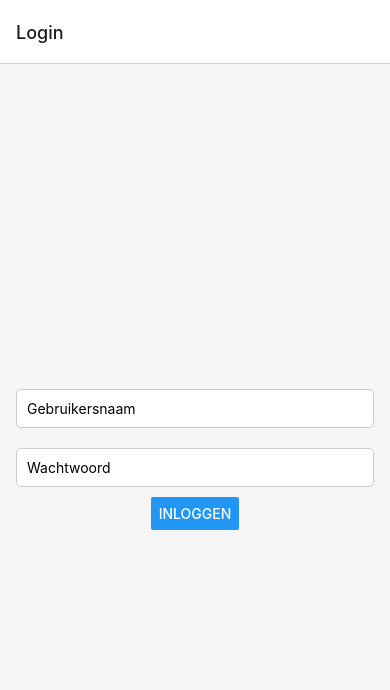
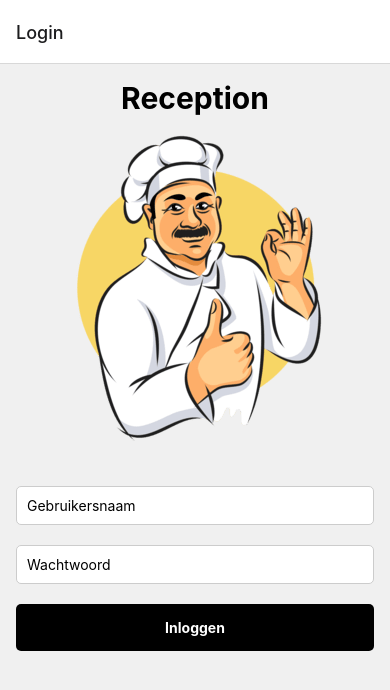
Before and after one commit to Sybe1/IKFRAM, a React Native app: screen /Login in a window 390 px wide. Shown: the top 690 px of the page. Built offline with nearby package versions, Linux system fonts and the light colour scheme.

Commit message:
FEAT: remake van loginscherm

```diff
--- a/screens/LoginScreen.js
+++ b/screens/LoginScreen.js
@@ -1,5 +1,16 @@
 import React, { useState } from 'react';
-import { StatusBar, TextInput, Button, View, Alert, Image, StyleSheet, AppRegistry } from 'react-native';
+import {
+    StatusBar,
+    TextInput,
+    Button,
+    View,
+    Alert,
+    Image,
+    StyleSheet,
+    AppRegistry,
+    Text,
+    TouchableOpacity
+} from 'react-native';
 import baseURL from '../config/apiConfig';
 import AsyncStorage from '@react-native-async-storage/async-storage';
 
@@ -48,6 +59,8 @@ export default function LoginScreen({ navigation }) {
     return (
         <View style={styles.container}>
             <StatusBar style="auto" />
+            <Text style={styles.titleText}>Reception</Text>
+            <Image source={require('../assets/chef.png')} />
             <TextInput
                 style={styles.input}
                 placeholder="Gebruikersnaam"
@@ -61,7 +74,12 @@ export default function LoginScreen({ navigation }) {
                 value={password}
                 onChangeText={setPassword}
             />
-            <Button title="Inloggen" onPress={handleLogin} />
+            <TouchableOpacity
+                style={styles.buttonBack}
+                onPress={handleLogin}
+            >
+                <Text style={styles.buttonText}>Inloggen</Text>
+            </TouchableOpacity>
         </View>
     );
 };
@@ -69,9 +87,8 @@ export default function LoginScreen({ navigation }) {
 const styles = StyleSheet.create({
     container: {
         flex: 1,
-        justifyContent: 'center',
         alignItems: 'center',
-        backgroundColor: '#f5f5f5',
+        backgroundColor: '#f0f0f0',
         padding: 16,
     },
     input: {
@@ -83,4 +100,20 @@ const styles = StyleSheet.create({
         borderRadius: 5,
         backgroundColor: '#fff',
     },
+    titleText: {
+        fontSize: 30,
+        fontWeight: "bold"
+    },
+    buttonBack: {
+        marginTop: 10,
+        padding: 15,
+        backgroundColor: 'black',
+        width: '100%',
+        borderRadius: 5,
+    },
+    buttonText: {
+        color: 'white',
+        textAlign: 'center',
+        fontWeight: 'bold',
+    },
 });
```
Also changed, not shown: assets/chef.png (added).
